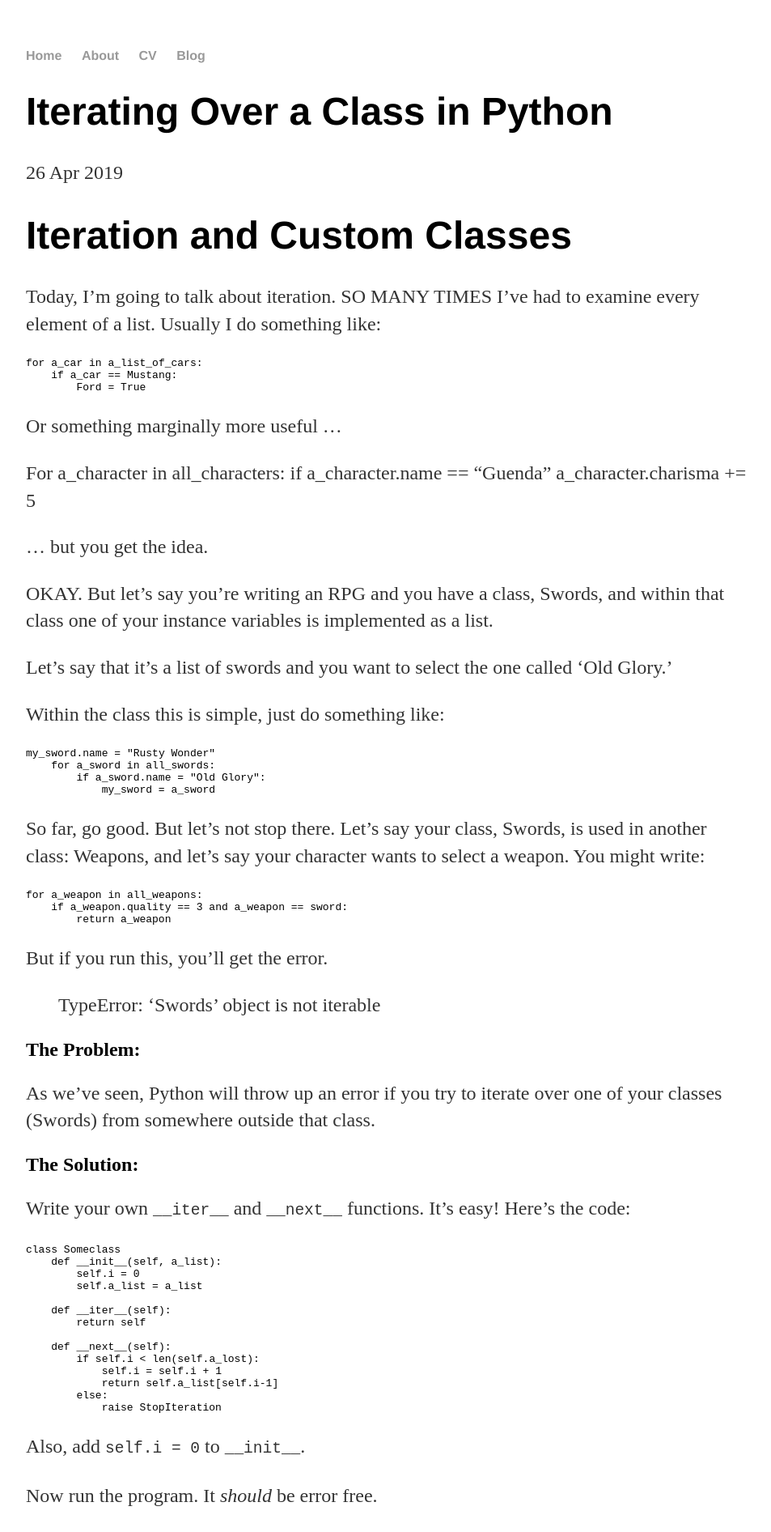
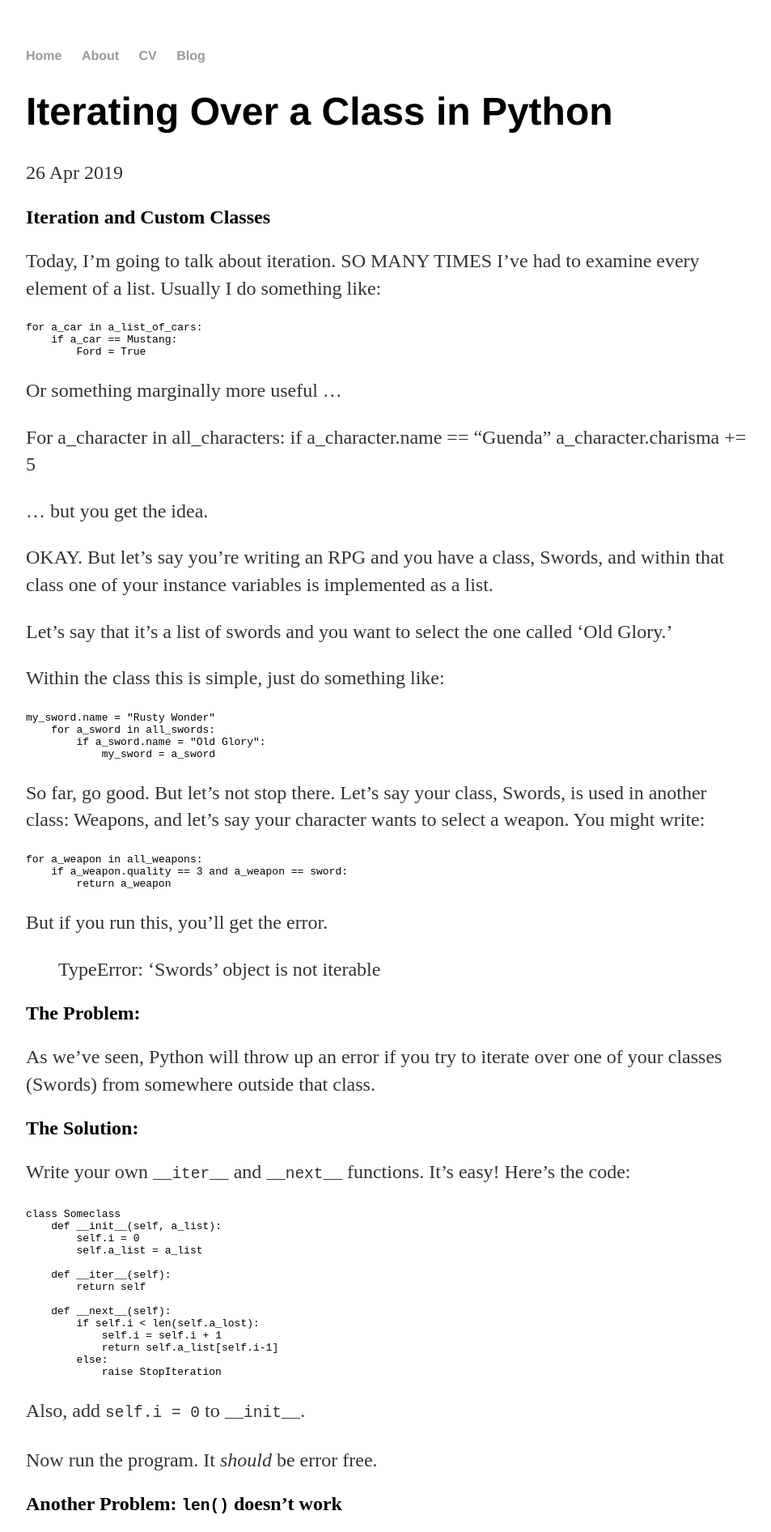
Before and after one commit to poly451/poly451.github.io, a Jekyll site: the page built from _posts/2019-04-26-iterating-over-a-class-in-python.md, in a window 1280 px wide. Shown: the top 1892 px of the page at 81% size, without its empty margins (160-1113 px from the left). Built offline with Jekyll 4.4.1, drawn with Linux system fonts in a browser that asks for light colours.

```diff
--- a/_posts/2019-04-26-iterating-over-a-class-in-python.md
+++ b/_posts/2019-04-26-iterating-over-a-class-in-python.md
@@ -3,7 +3,7 @@ layout: post
 title: "Iterating Over a Class in Python"
 date: 2019-04-26
 ---
-# Iteration and Custom Classes
+## Iteration and Custom Classes
 Today, I'm going to talk about iteration.
 SO MANY TIMES I've had to examine every element of a list. Usually I do something like:
 
```
